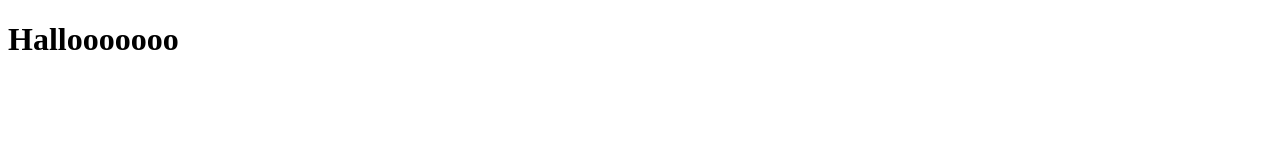
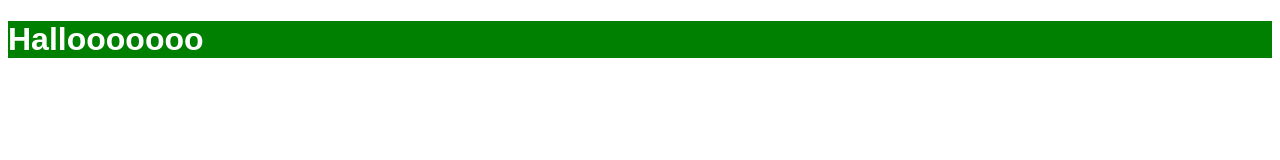
Before and after one commit to agusrahmaan/project-agus, a plain HTML site: page index.html in a window 1280 px wide. Drawn offline with Linux system fonts and the light colour scheme.

Commit message:
add style

```diff
--- a/index.html
+++ b/index.html
@@ -5,6 +5,16 @@
     <meta http-equiv="X-UA-Compatible" content="IE=edge">
     <meta name="viewport" content="width=device-width, initial-scale=1.0">
     <title>Document</title>
+    <style>
+        body{
+            font-family: sans-serif;
+
+            >h1{
+                background-color: green;
+                color: white;
+            }
+        }
+    </style>
 </head>
 <body>
     <h1>Hallooooooo</h1>
```
